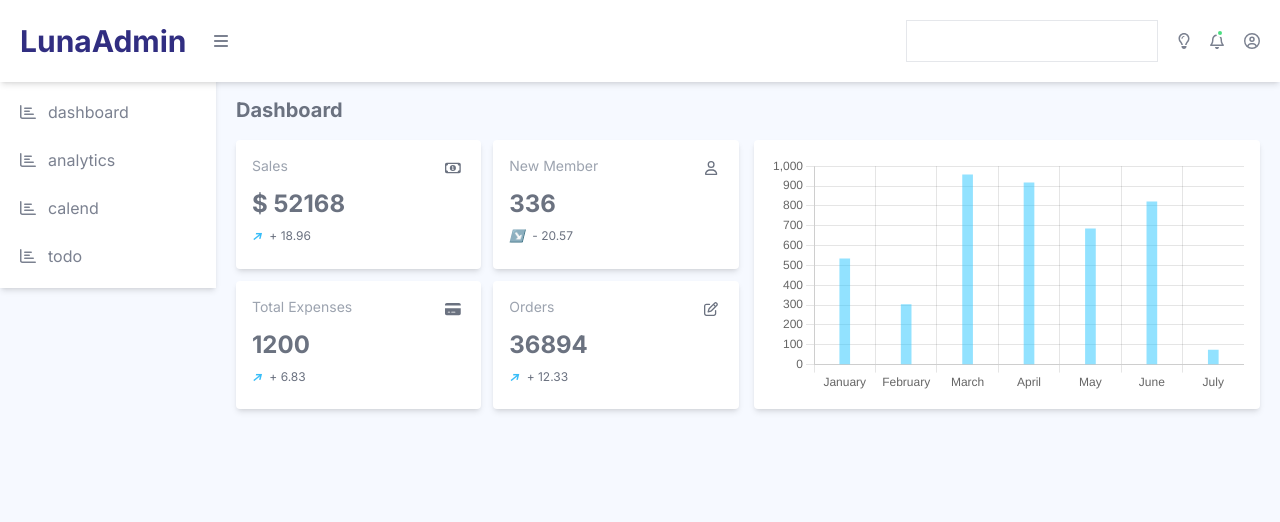
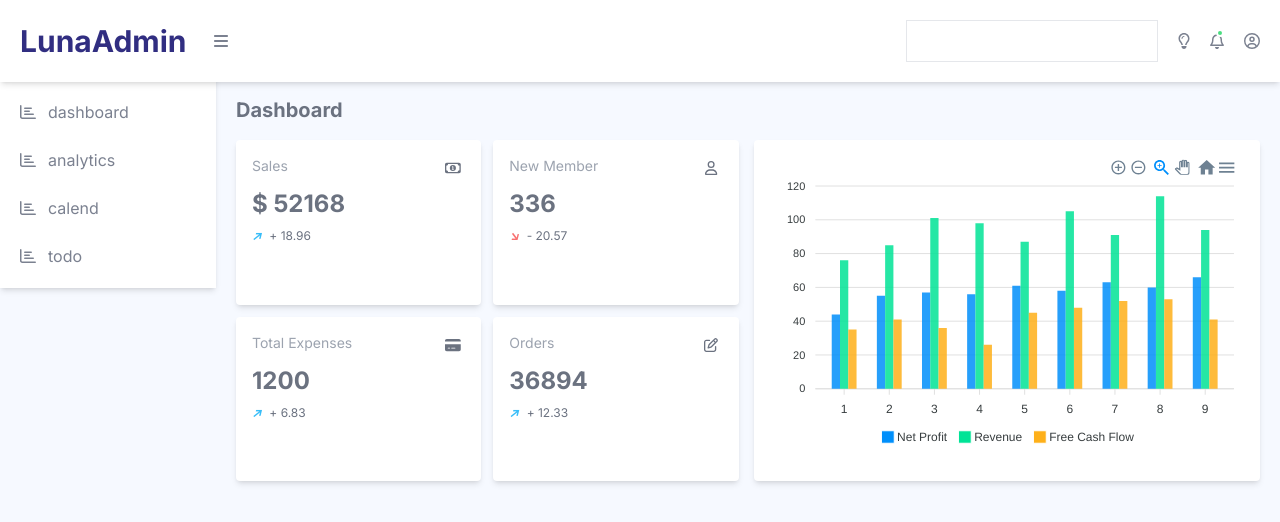
Before and after one commit to LunaGoodnight/next-dashboard, a Next.js app: page / in a window 1280 px wide. Shown: the top 522 px of the page. Built offline with nearby package versions, Linux system fonts and the light colour scheme.

Commit message:
add apexchart :package:

```diff
--- a/app/DashboardChartSection.tsx
+++ b/app/DashboardChartSection.tsx
@@ -1,6 +1,6 @@
 "use client";
 
-import { ChartJsBar } from "@/app/ChartJsBar";
+import { RevenueBarChart } from "@/app/RevenueBarChart";
 import { numberData } from "@/src/config/numberData";
 import { calculatePercentageChange } from "@/src/utils/calculatePercentageChange";
 import { FontAwesomeIcon } from "@fortawesome/react-fontawesome";
@@ -42,10 +42,10 @@ export const DashboardChartSection = () => {
                 </div>
                 <div className="text-xs flex gap-2">
                   <i
-                    className={`text-sky-400 ${
+                    className={`${
                       isIncrease
-                        ? "after:content-['↗']"
-                        : "after:content-['↘️']"
+                        ? "text-sky-400 after:content-['↗']"
+                        : "text-red-400 after:content-['↘']"
                     } font-bold`}
                   />
                   <span>
@@ -57,10 +57,7 @@ export const DashboardChartSection = () => {
           }
         )}
       </div>
-
-      <div className="w-2/4 bg-white p-4 text-left rounded shadow-md">
-        <ChartJsBar />
-      </div>
+      <RevenueBarChart />
     </div>
   );
 };
--- /dev/null
+++ b/app/RevenueBarChart.tsx
@@ -0,0 +1,38 @@
+import { ApexOptions } from "apexcharts";
+import Chart from "react-apexcharts";
+const series = [
+  {
+    name: "Net Profit",
+    data: [44, 55, 57, 56, 61, 58, 63, 60, 66],
+  },
+  {
+    name: "Revenue",
+    data: [76, 85, 101, 98, 87, 105, 91, 114, 94],
+  },
+  {
+    name: "Free Cash Flow",
+    data: [35, 41, 36, 26, 45, 48, 52, 53, 41],
+  },
+];
+const options: ApexOptions = {
+  chart: {
+    type: "bar",
+    height: 350,
+  },
+  plotOptions: {
+    bar: {
+      horizontal: false,
+      columnWidth: "55%",
+    },
+  },
+  dataLabels: {
+    enabled: false,
+  },
+};
+export const RevenueBarChart = () => {
+  return (
+    <div className="w-2/4 bg-white p-4 text-left rounded shadow-md">
+      <Chart type="bar" options={options} series={series} />
+    </div>
+  );
+};
--- a/package.json
+++ b/package.json
@@ -26,6 +26,7 @@
     "postcss": "8.4.24",
     "prettier": "^2.8.8",
     "react": "18.2.0",
+    "react-apexcharts": "^1.4.0",
     "react-chartjs-2": "^5.2.0",
     "react-dom": "18.2.0",
     "react-icons": "^4.10.1",
```
Also changed, not shown: 1 other file (tests, documents, lock files or other folders).
